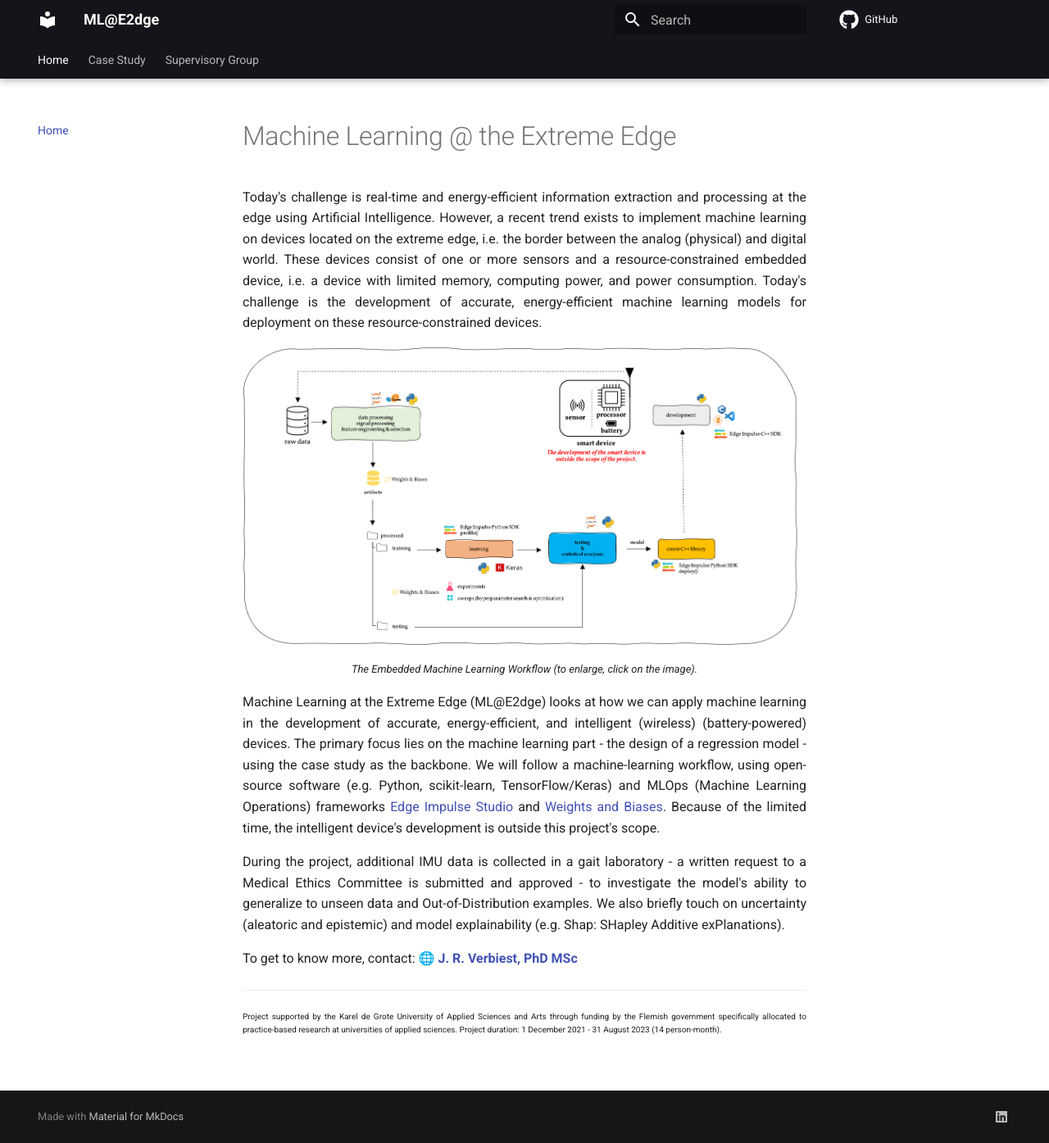
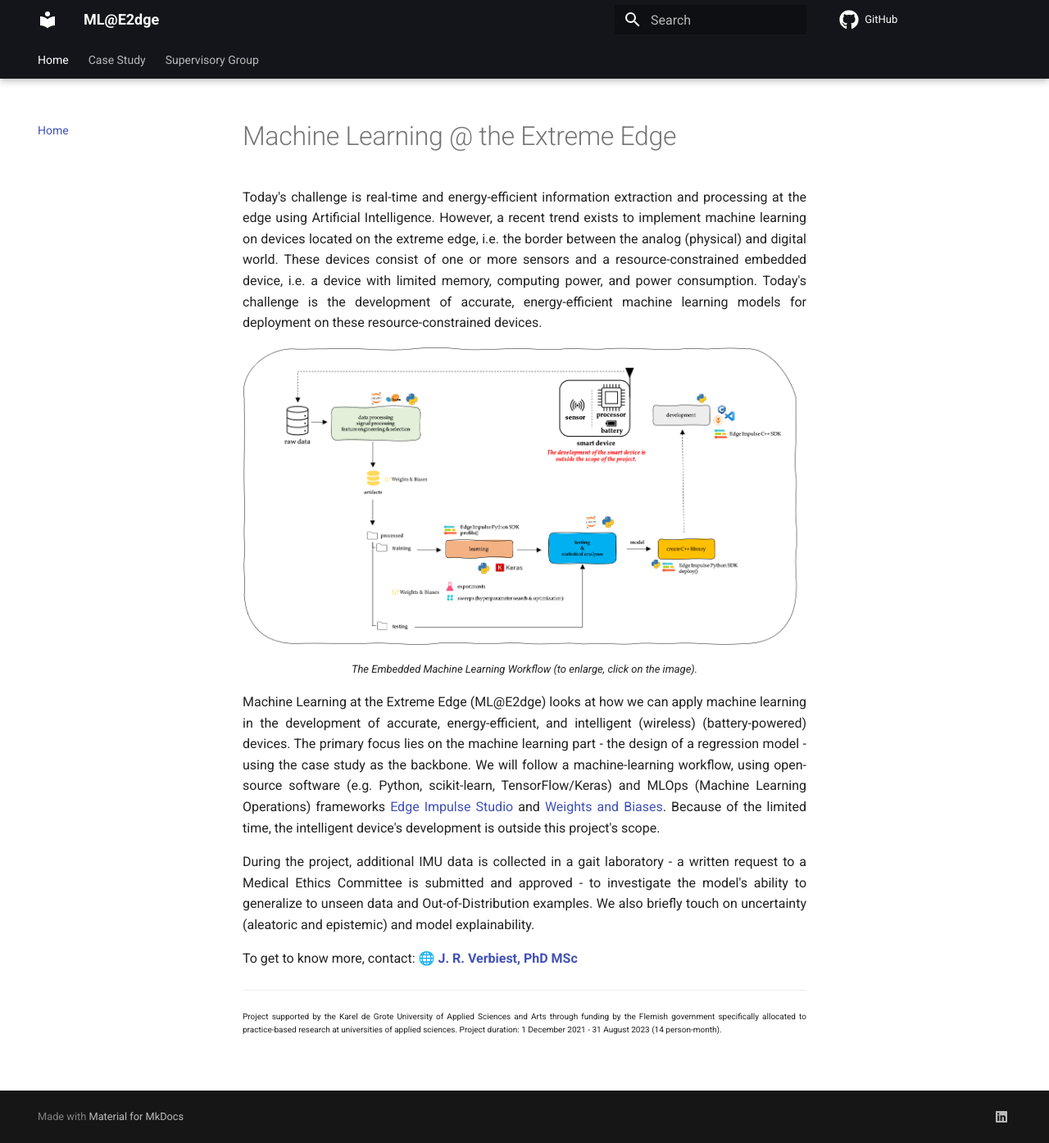
Before and after one commit to MLatE2dge/mlate2dge.github.io, an MkDocs documentation site: the page built from docs/index.md, in a window 1280 px wide and 1395 px high. Shown: the whole window at 82% size. Built offline with MkDocs 1.6.1 and Material for MkDocs 9.7.7, drawn with Linux system fonts in a browser that asks for light colours.

Commit message:
Update index.md

```diff
--- a/docs/index.md
+++ b/docs/index.md
@@ -15,7 +15,7 @@
 </div>
 
 <div style="text-align: justify">
-    <p>During the project, additional IMU data is collected in a gait laboratory - a written request to a Medical Ethics Committee is submitted and approved - to investigate the model's ability to generalize to unseen data and Out-of-Distribution examples. We also briefly touch on uncertainty (aleatoric and epistemic) and model explainability (e.g. Shap: SHapley Additive exPlanations).</p>
+    <p>During the project, additional IMU data is collected in a gait laboratory - a written request to a Medical Ethics Committee is submitted and approved - to investigate the model's ability to generalize to unseen data and Out-of-Distribution examples. We also briefly touch on uncertainty (aleatoric and epistemic) and model explainability.</p>
 </div>
 
 <div class="badge-base LI-profile-badge" data-locale="en_US" data-size="medium" data-theme="dark" data-type="VERTICAL" data-vanity="joeriverbiest" data-version="v1"> To get to know more, contact: <a class="badge-base__link LI-simple-link" href="https://be.linkedin.com/in/joeriverbiest?trk=profile-badge">🌐<b> J. R. Verbiest, PhD MSc</b></a></div>
```
